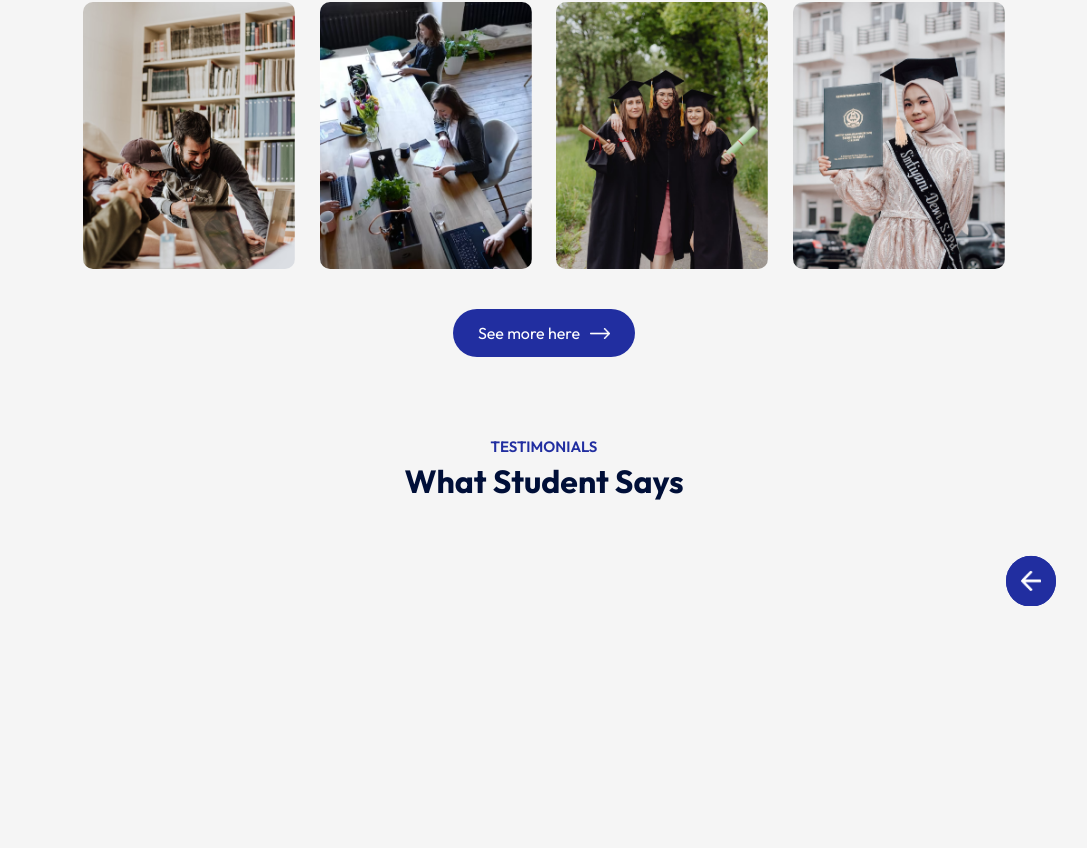
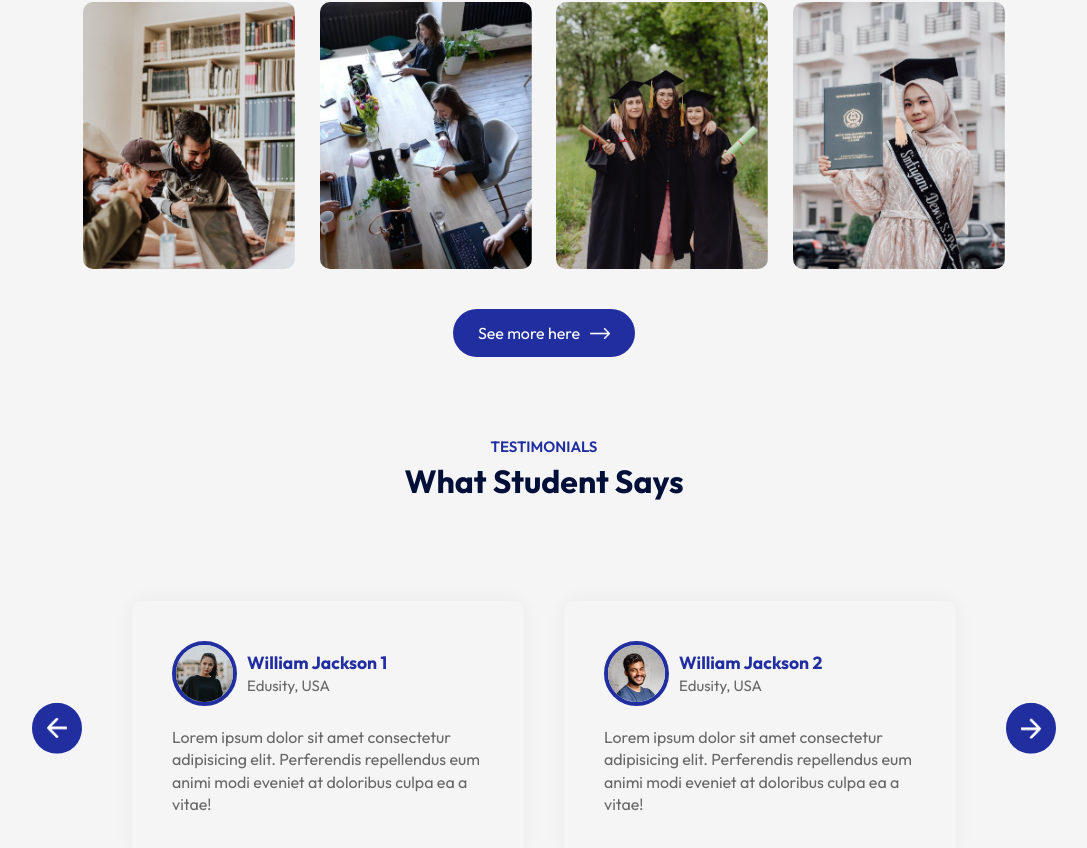
Before and after one commit to SlavikLiabin/university-site, a React (Vite) app: page / in a window 1280 px wide. Shown: the part 2000-2848 px from the top of the page, without its empty margins (96-1183 px from the left). Before the commit the page ends 2606 px from the top, so only its background shows below. Built offline with nearby package versions, Linux system fonts and the light colour scheme.

Commit message:
'slider'

```diff
--- a/index.html
+++ b/index.html
@@ -3,7 +3,7 @@
   <head>
     <meta charset="UTF-8" />
     <meta name="viewport" content="width=device-width, initial-scale=1.0" />
-    <title>Slavik</title>
+    <title>SuperUniversity</title>
   </head>
   <body>
     <div id="root"></div>
--- a/src/Components/Testimonials/Testimonials.css
+++ b/src/Components/Testimonials/Testimonials.css
@@ -15,3 +15,51 @@
     cursor: pointer;
     background: #212EA0;
 }
+
+.back-btn {
+    right: auto;
+    left: 0;
+}
+
+.slider {
+    overflow: hidden;
+}
+
+.slider ul {
+    display: flex;
+    width: 200%;
+    overflow-x: hidden;
+    transition: 0.5s;
+}
+
+.slider ul li {
+    list-style: none;
+    width: 50%;
+    padding: 20px;
+}
+
+.slide {
+    box-shadow: 0 0 20px rgba(0,0,0,0.05);
+    padding: 40px;
+    border-radius: 10px;
+    color: #676767;
+    line-height: 1.4;
+}
+
+.slide img{
+    width: 65px;
+    border-radius: 50%;
+    margin-right: 10px;
+    border: 4px solid #212EA0;
+}
+
+.user-info{
+    display: flex;
+    align-items: center;
+    margin-bottom: 20px;
+    font-size: 15px;
+}
+
+.user-info h3{
+    color: #212EA0;
+}
--- a/src/Components/Testimonials/Testimonials.jsx
+++ b/src/Components/Testimonials/Testimonials.jsx
@@ -1,4 +1,4 @@
-import React from 'react'
+import React, { useRef } from 'react'
 import './Testimonials.css'
 import next_icon from '../../assets/next-icon.png'
 import back_icon from '../../assets/back-icon.png'
@@ -8,11 +8,79 @@
 import user_4 from '../../assets/user-4.png'
 
 const Testimonials = () => {
+
+  const slider = useRef();
+  let tx = 0;
+
+  const slideForward = () => {
+    if(tx > -50){
+      tx -= 25;
+    }
+    slider.current.style.transform = `translateX(${tx}%)`
+  }
+
+  const slideBackward = () => {
+    if(tx < 0){
+      tx += 25;
+    }
+    slider.current.style.transform = `translateX(${tx}%)`
+  }
   return (
     <div className='testimonials'>
-      <img src={next_icon} alt="" className='next-btn'/>
-      <img src={back_icon} alt="" className='back-btn'/>
-      <div className="slider"></div>
+      <img src={next_icon} alt="" className='next-btn' onClick={slideForward}/>
+      <img src={back_icon} alt="" className='back-btn' onClick={slideBackward}/>
+      <div className="slider">
+        <ul ref={slider}>
+          <li>
+            <div className="slide">
+              <div className="user-info">
+                <img src={user_1} alt="" />
+                <div>
+                  <h3>William Jackson 1</h3>
+                  <span>Edusity, USA</span>
+                </div>
+              </div>
+              <p>Lorem ipsum dolor sit amet consectetur adipisicing elit. Perferendis repellendus eum animi modi eveniet at doloribus culpa ea a vitae!</p>
+            </div>
+          </li>
+          <li>
+            <div className="slide">
+              <div className="user-info">
+                <img src={user_2} alt="" />
+                <div>
+                  <h3>William Jackson 2</h3>
+                  <span>Edusity, USA</span>
+                </div>
+              </div>
+              <p>Lorem ipsum dolor sit amet consectetur adipisicing elit. Perferendis repellendus eum animi modi eveniet at doloribus culpa ea a vitae!</p>
+            </div>
+          </li>
+          <li>
+            <div className="slide">
+              <div className="user-info">
+                <img src={user_3} alt="" />
+                <div>
+                  <h3>William Jackson 3</h3>
+                  <span>Edusity, USA</span>
+                </div>
+              </div>
+              <p>Lorem ipsum dolor sit amet consectetur adipisicing elit. Perferendis repellendus eum animi modi eveniet at doloribus culpa ea a vitae!</p>
+            </div>
+          </li>
+          <li>
+            <div className="slide">
+              <div className="user-info">
+                <img src={user_4} alt="" />
+                <div>
+                  <h3>William Jackson 4</h3>
+                  <span>Edusity, USA</span>
+                </div>
+              </div>
+              <p>Lorem ipsum dolor sit amet consectetur adipisicing elit. Perferendis repellendus eum animi modi eveniet at doloribus culpa ea a vitae!</p>
+            </div>
+          </li>
+        </ul>
+      </div>
     </div>
   )
 }
```
